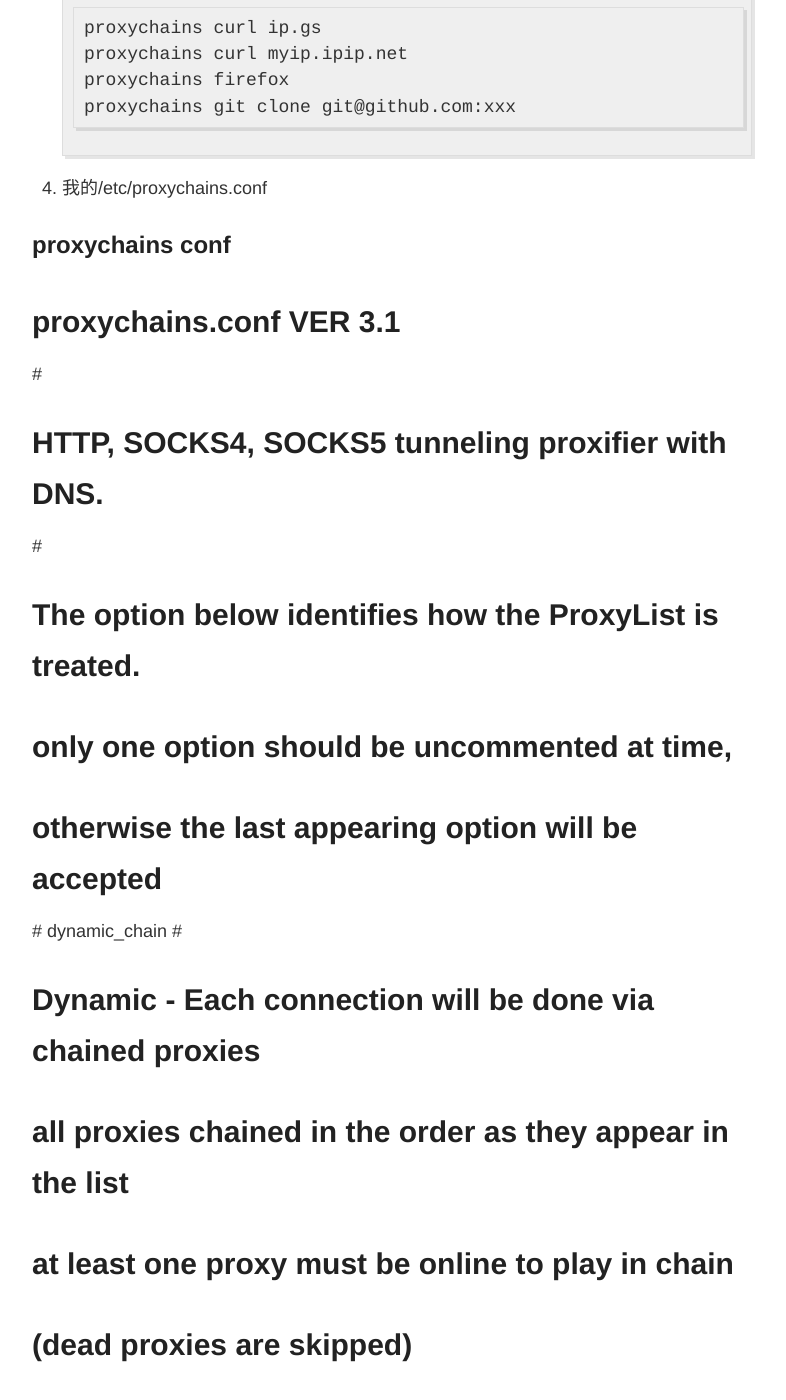
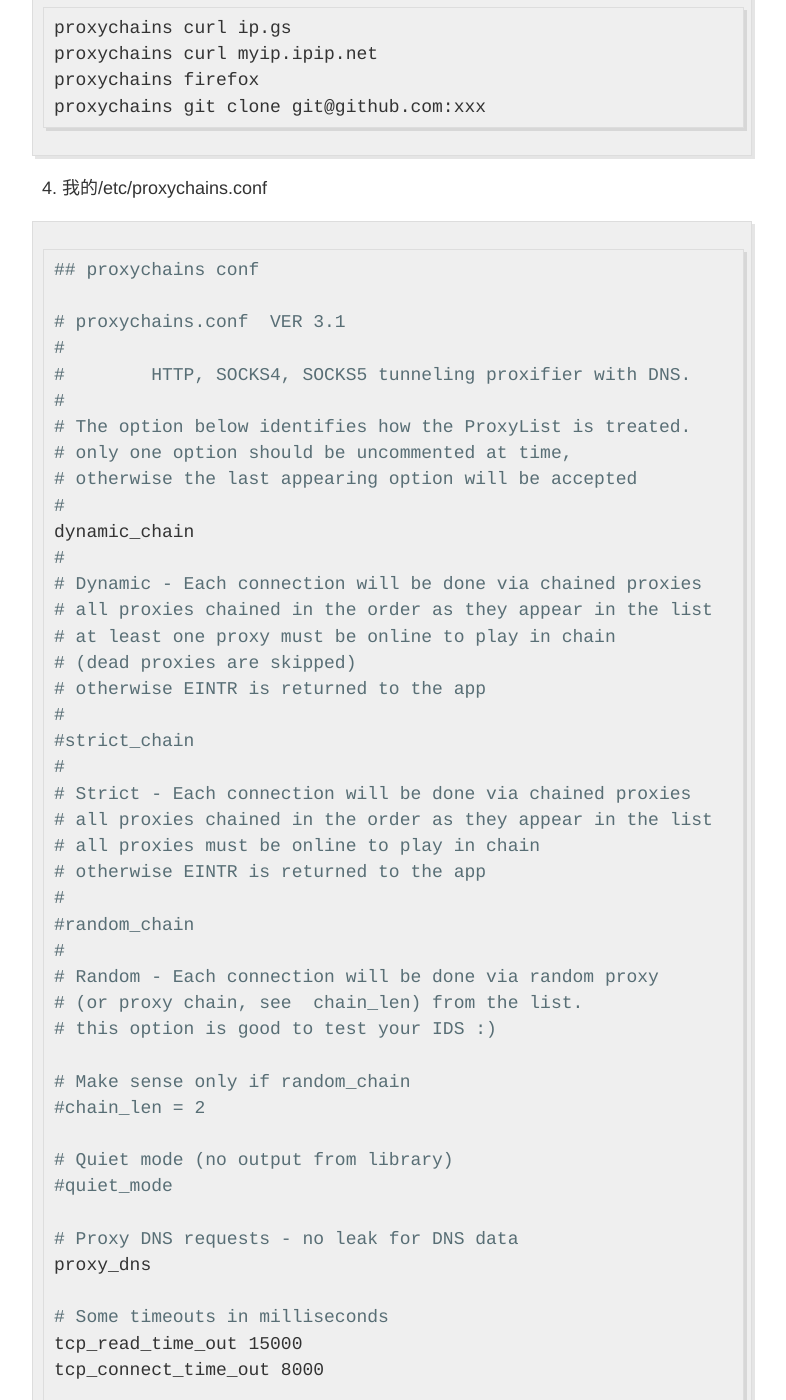
Before and after one commit to heeeello/heeeello.github.io, a Jekyll site: the page built from _posts/2017-3-27-proxychains.md, in a window 1280 px wide and 1400 px high, scrolled down 523 px. Shown: the whole window, without its empty margins (248-1034 px from the left). Built offline with Jekyll 4.4.1, drawn with Linux system fonts in a browser that asks for light colours; some of the changed text lies outside the part shown.

Commit message:
change format

````diff
--- a/_posts/2017-3-27-proxychains.md
+++ b/_posts/2017-3-27-proxychains.md
@@ -7,24 +7,25 @@ title: proxychains使用ss代理来访问外网
 
 2. 然后更改/etc/proxychains.conf:
 
-    ```bash
+```bash
 dynamic_chain
 ProxyList改为： socks5: 127.0.0.1:1080
-    ```
+```
 
+{:start="3"}
 3. 这样就可以使用proxychains来访问了：
 
-    ```bash
+```bash
 proxychains curl ip.gs
 proxychains curl myip.ipip.net
 proxychains firefox
 proxychains git clone git@github.com:xxx
-    ```
+```
 
 {:start="4"}
 4. 我的/etc/proxychains.conf
 
-<code>
+```bash
 ## proxychains conf
 
 # proxychains.conf  VER 3.1
@@ -88,4 +89,4 @@ tcp_connect_time_out 8000
 # meanwile
 # defaults set to "tor"
 socks5 	127.0.0.1 1080
-</code>
+```
````
